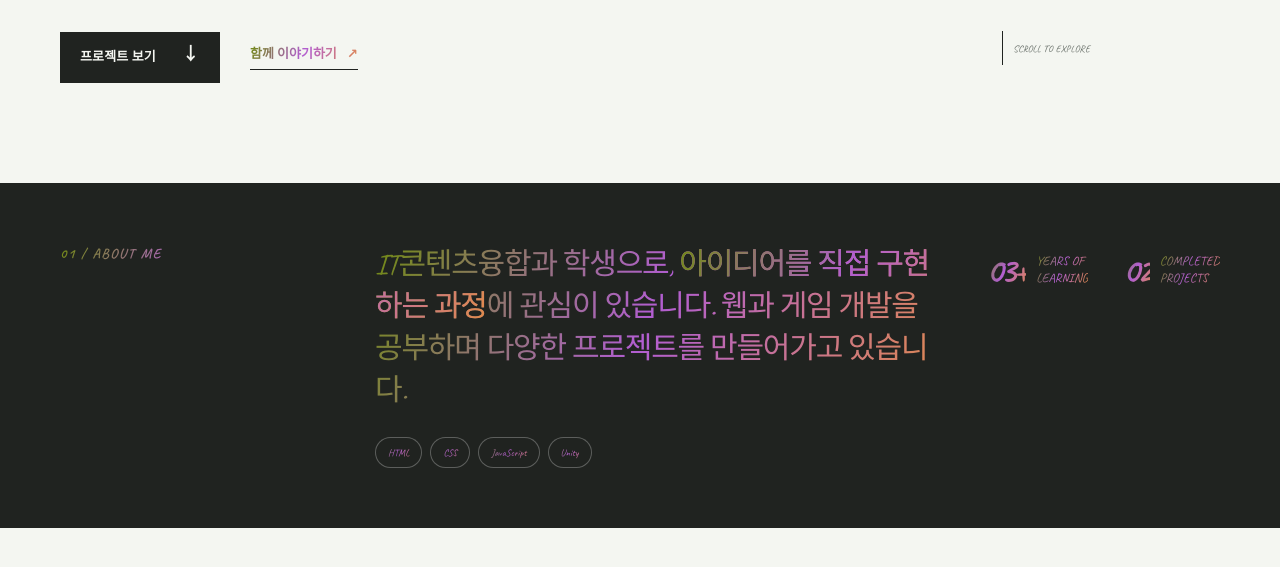
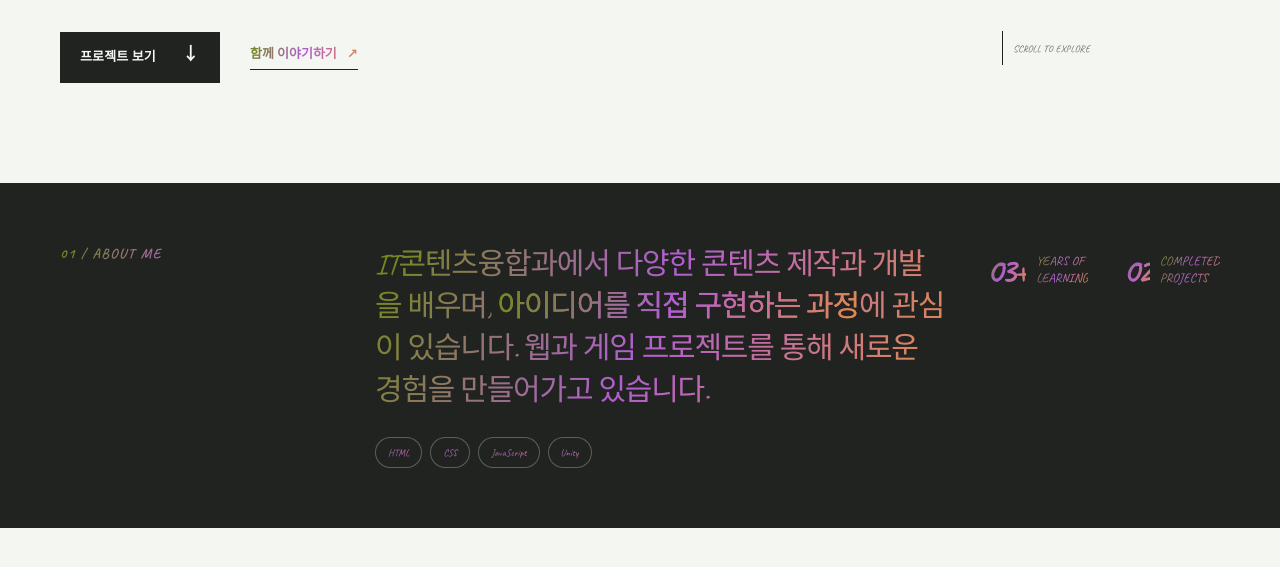
Before and after one commit to syp50902-sudo/myportfolio, a plain HTML site: page index.html in a window 1280 px wide. Shown: the part 555-1122 px from the top of the page. Drawn offline with Linux system fonts and the light colour scheme.

Commit message:
Update about section

```diff
--- a/index.html
+++ b/index.html
@@ -80,9 +80,9 @@
 
           <div>
             <p class="intro-lead">
-              IT콘텐츠융합과 학생으로,
-              <strong>아이디어를 직접 구현하는 과정</strong>에 관심이 있습니다.
-              웹과 게임 개발을 공부하며 다양한 프로젝트를 만들어가고 있습니다.
+                IT콘텐츠융합과에서 다양한 콘텐츠 제작과 개발을 배우며,
+                <strong>아이디어를 직접 구현하는 과정</strong>에 관심이 있습니다.
+                웹과 게임 프로젝트를 통해 새로운 경험을 만들어가고 있습니다.
             </p>
 
             <div class="skill-list" aria-label="주요 기술">
```
